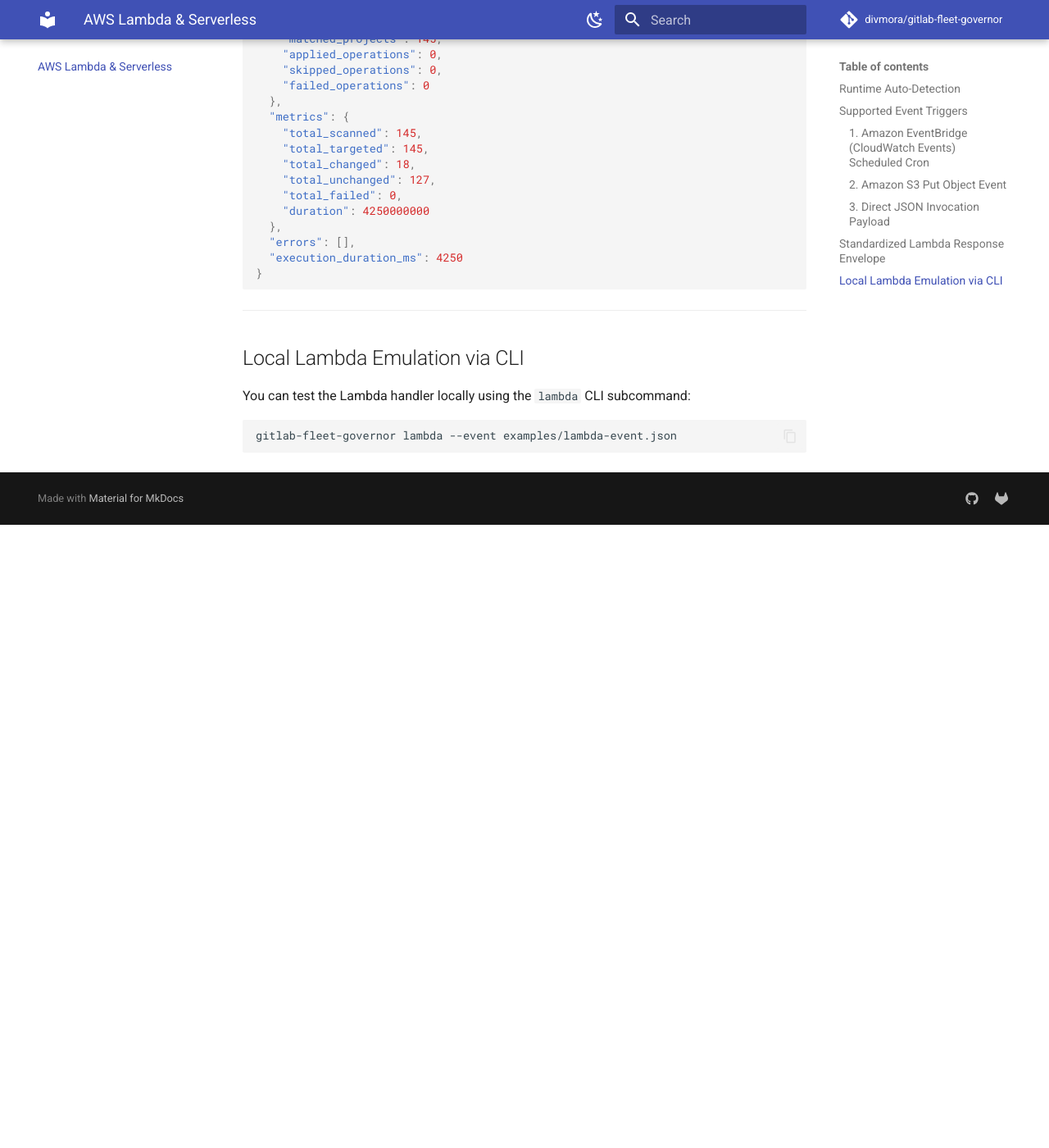
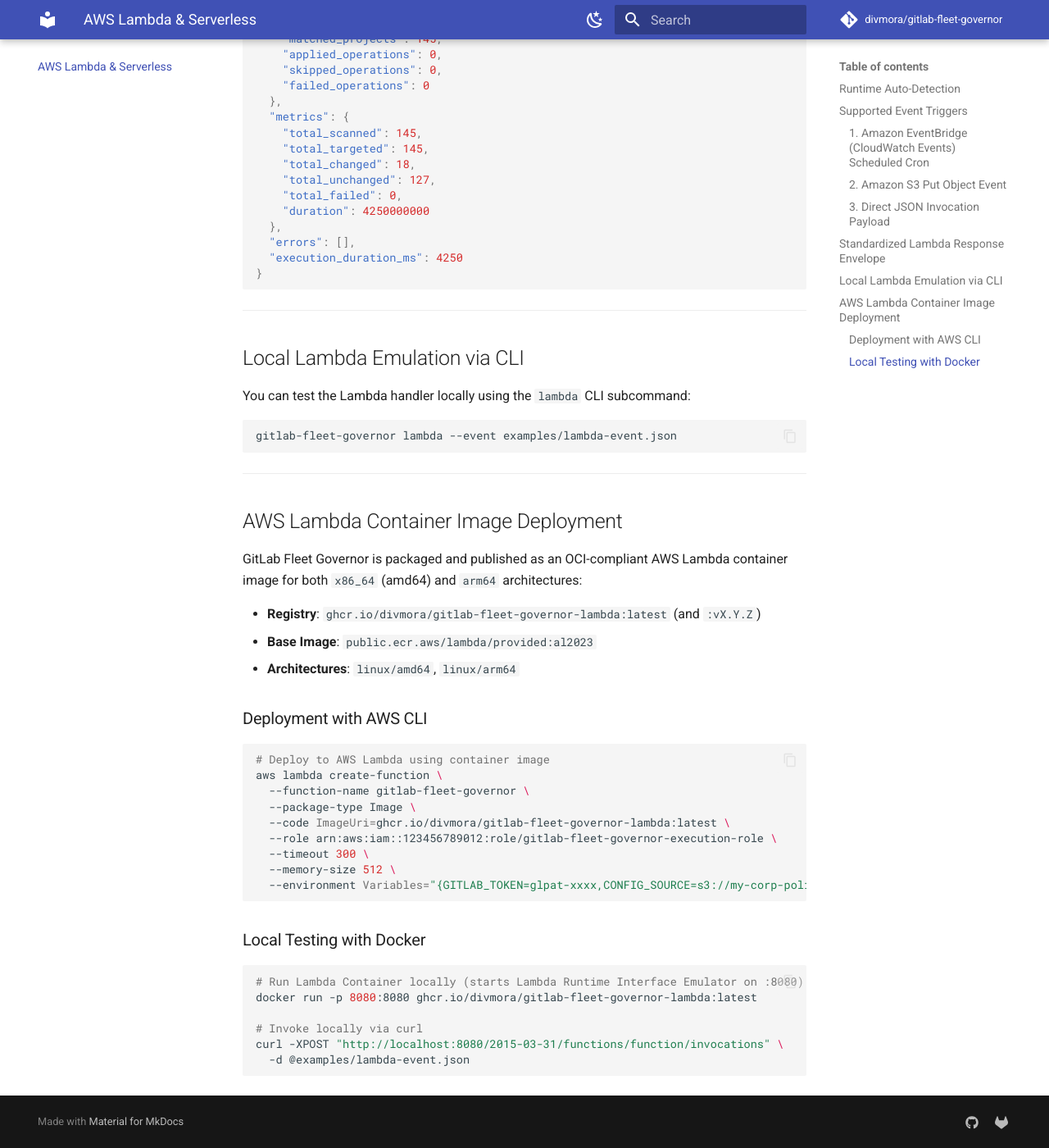
Before and after one commit to divmora/gitlab-fleet-governor, an MkDocs documentation site: the page built from docs/lambda.md, in a window 1280 px wide and 1400 px high, scrolled down 2689 px. Shown: the whole window at 82% size. Built offline with MkDocs 1.6.1 and Material for MkDocs 9.7.7, drawn with Linux system fonts in a browser that asks for light colours; comment, search, counter and statistics services are not loaded; before the commit the page ends 3329 px from its top, so only the background shows below that.

````diff
--- a/docs/lambda.md
+++ b/docs/lambda.md
@@ -138,3 +138,38 @@
 ```bash
 gitlab-fleet-governor lambda --event examples/lambda-event.json
 ```
+
+---
+
+## AWS Lambda Container Image Deployment
+
+GitLab Fleet Governor is packaged and published as an OCI-compliant AWS Lambda container image for both `x86_64` (amd64) and `arm64` architectures:
+
+- **Registry**: `ghcr.io/divmora/gitlab-fleet-governor-lambda:latest` (and `:vX.Y.Z`)
+- **Base Image**: `public.ecr.aws/lambda/provided:al2023`
+- **Architectures**: `linux/amd64`, `linux/arm64`
+
+### Deployment with AWS CLI
+
+```bash
+# Deploy to AWS Lambda using container image
+aws lambda create-function \
+  --function-name gitlab-fleet-governor \
+  --package-type Image \
+  --code ImageUri=ghcr.io/divmora/gitlab-fleet-governor-lambda:latest \
+  --role arn:aws:iam::123456789012:role/gitlab-fleet-governor-execution-role \
+  --timeout 300 \
+  --memory-size 512 \
+  --environment Variables="{GITLAB_TOKEN=glpat-xxxx,CONFIG_SOURCE=s3://my-corp-policies/governance.yaml}"
+```
+
+### Local Testing with Docker
+
+```bash
+# Run Lambda Container locally (starts Lambda Runtime Interface Emulator on :8080)
+docker run -p 8080:8080 ghcr.io/divmora/gitlab-fleet-governor-lambda:latest
+
+# Invoke locally via curl
+curl -XPOST "http://localhost:8080/2015-03-31/functions/function/invocations" \
+  -d @examples/lambda-event.json
+```
````
Also changed, not shown: 2 other files.
